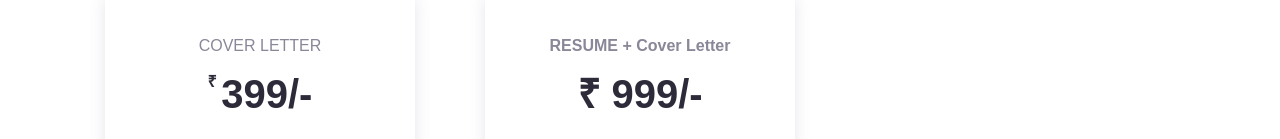
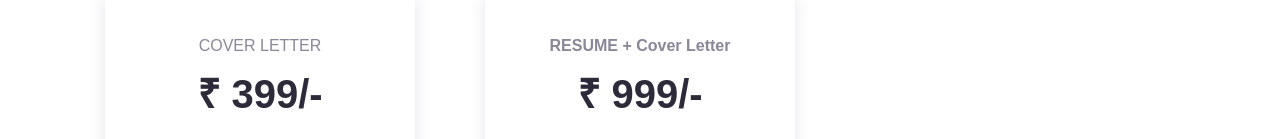
Before and after one commit to t-uday-kiran/DriveTube, a plain HTML site: page coverletter.html in a window 1280 px wide. Shown: the part 661-800 px from the top of the page. Drawn offline with Linux system fonts and the light colour scheme; files whose address does not match are found by name.

Commit message:
Update coverletter.html

```diff
--- a/coverletter.html
+++ b/coverletter.html
@@ -84,8 +84,7 @@
             <div class="header">
               <div class="pricing-type">COVER LETTER</div>
               <div class="price">
-                <span class="dollar">₹</span>
-                <h1>399/-</h1>
+                <h1>₹ 399/-</h1>
               </div>
             </div>
             <div class="body">
```
